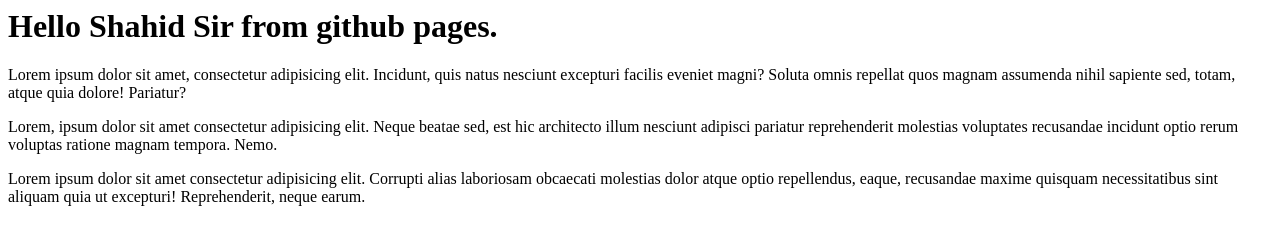
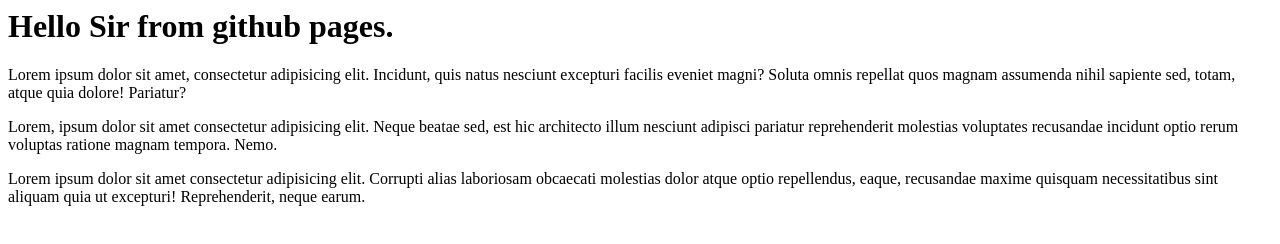
Before and after one commit to ShahidSalim-oss/examplepages, a plain HTML site: page index.html in a window 1280 px wide. Drawn offline with Linux system fonts and the light colour scheme.

Commit message:
Update index.html

```diff
--- a/index.html
+++ b/index.html
@@ -6,7 +6,7 @@
     <title>Document</title>
 </head>
 <body>
-    <h1>Hello Shahid Sir from github pages.</h1>
+    <h1>Hello Sir from github pages.</h1>
     <p>Lorem ipsum dolor sit amet, consectetur adipisicing elit. Incidunt, quis natus nesciunt excepturi facilis eveniet magni? Soluta omnis repellat quos magnam assumenda nihil sapiente sed, totam, atque quia dolore! Pariatur?</p>
     <p>Lorem, ipsum dolor sit amet consectetur adipisicing elit. Neque beatae sed, est hic architecto illum nesciunt adipisci pariatur reprehenderit molestias voluptates recusandae incidunt optio rerum voluptas ratione magnam tempora. Nemo.</p>
     <p>Lorem ipsum dolor sit amet consectetur adipisicing elit. Corrupti alias laboriosam obcaecati molestias dolor atque optio repellendus, eaque, recusandae maxime quisquam necessitatibus sint aliquam quia ut excepturi! Reprehenderit, neque earum.</p>
```
